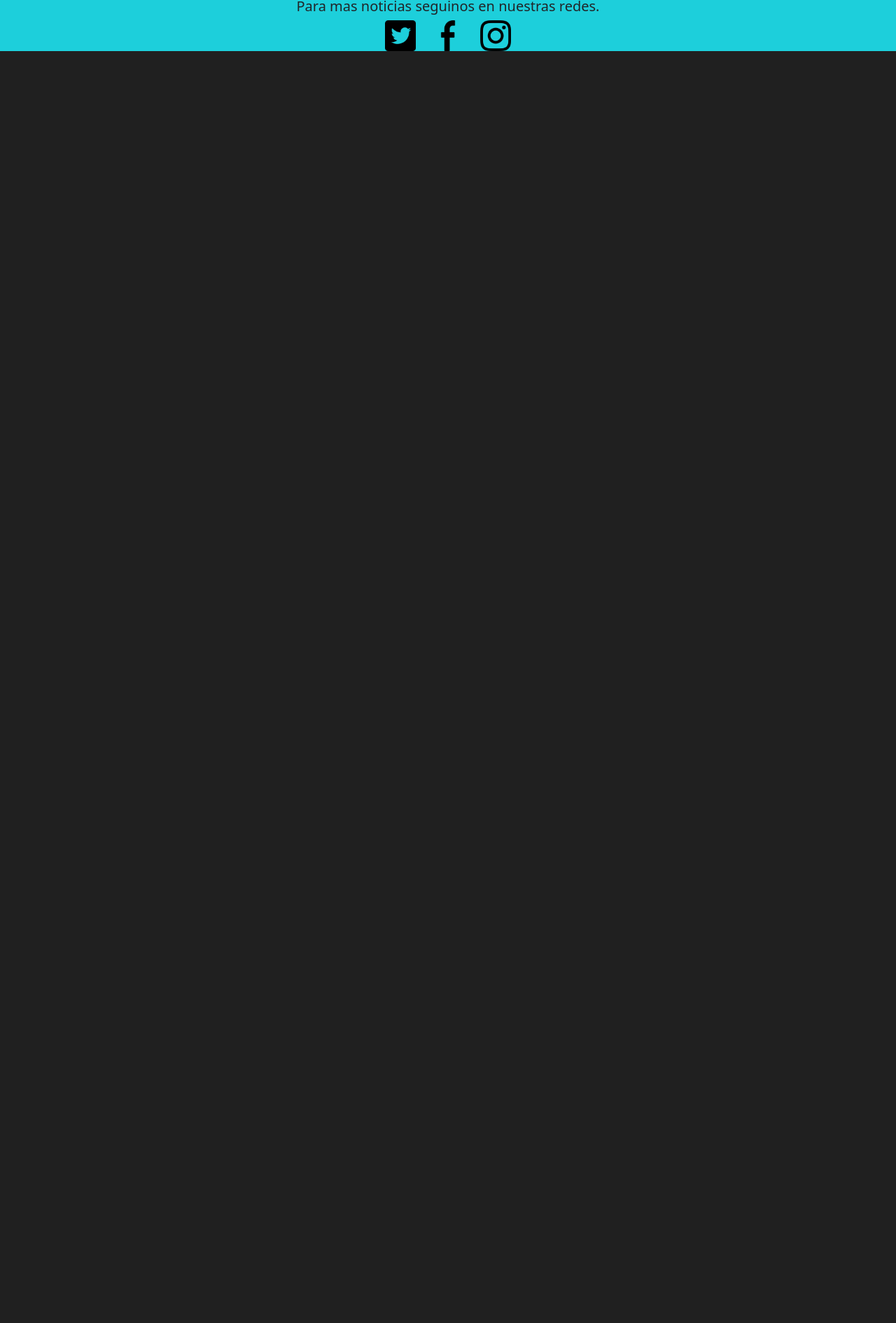
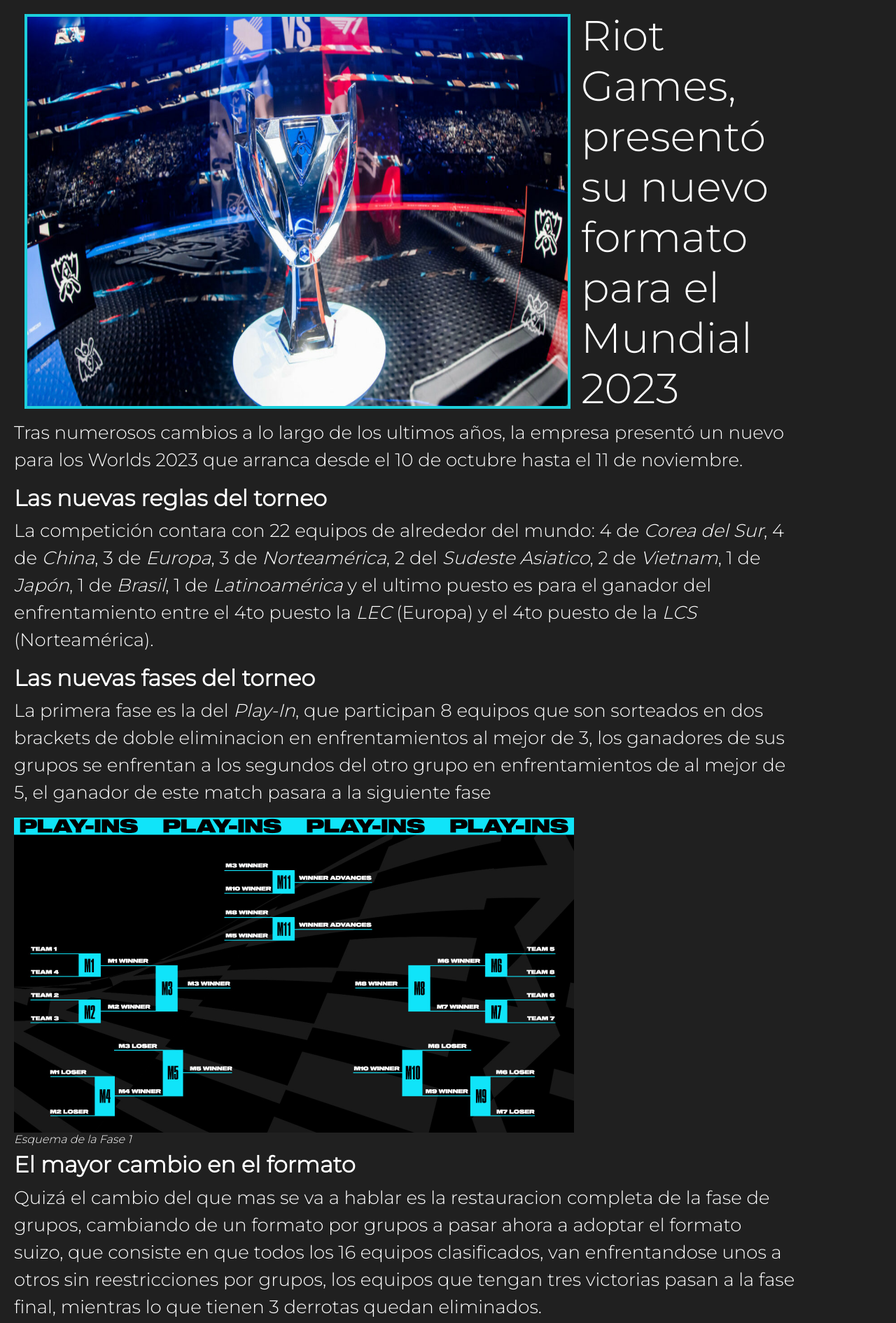
Before and after one commit to pabluchokk/PreEntrega2, a plain HTML site: page pages/worlds2023.html in a window 1280 px wide. Shown: the part 80-1970 px from the top of the page at 70% size. Before the commit the page ends 800 px from the top, so only its background shows below. Drawn offline with nearby package versions, Linux system fonts and the light colour scheme.

Commit message:
Realizacion de la segunda página (Worlds 2023)
Aplicacion de los diseños mobile y desktop, dandoles sus contenidos y estilos respectivos, manteniendo el enfoque para dispositivos de un min-width de 480px (mobile) y 1024px (desktop)

```diff
--- a/css/style.css
+++ b/css/style.css
@@ -53,7 +53,7 @@
 
 .container {
     color: #fff;
-    margin: 10px;
+    margin: 8px;
     font-size: 26px;
     font-family: "Montserrat";
 }
@@ -111,3 +111,50 @@
         font-size: 70px;
     }
 }
+
+/* WORLDS 2023 */
+
+.copa {
+    width: 450px;
+
+}
+
+.w2023pI {
+    width: 450px;
+}
+
+.w2023swiss {
+    width: 450px;
+}
+
+.w2023final {
+    width: 450px;
+}
+
+@media (min-width: 1024px) {
+    .copa {
+        width: 780px;
+        margin: 15px;
+        border: 4px solid rgb(29, 207, 219);
+    }
+
+    .tapa2 {
+        display: flex;
+    }
+
+    .tapa2 h1 {
+        font-size: 60px;
+    }
+
+    .w2023pI {
+        width: 800px;
+    }
+
+    .w2023swiss {
+        width: 800px;
+    }
+
+    .w2023final {
+        width: 800px;
+    }
+}
--- a/pages/worlds2023.html
+++ b/pages/worlds2023.html
@@ -27,7 +27,51 @@
             </a>
         </nav>
     </header>
-
+    <main>
+        <section class="container">
+            <div class="tapa2">
+                <img src="../images/copa.png" alt="Summoner's Cup 2022" class="copa">
+                <h1>Riot Games, presentó su nuevo formato para el Mundial 2023</h1>
+            </div>
+            <p>Tras numerosos cambios a lo largo de los ultimos años, la empresa presentó un nuevo para los Worlds 2023
+                que arranca desde el 10 de octubre hasta el 11 de noviembre.</p>
+        </section>
+        <section class="container">
+            <h2><b> Las nuevas reglas del torneo</b></h2>
+            <p>La competición contara con 22 equipos de alrededor del mundo: 4 de <em> Corea del Sur</em>, 4 de
+                <em>China</em>, 3 de <em>Europa</em>, 3 de <em>Norteamérica</em>, 2 del <em>Sudeste Asiatico</em>, 2 de
+                <em>Vietnam</em>, 1 de <em>Japón</em>, 1 de <em>Brasil</em>, 1 de <em>Latinoamérica</em> y el ultimo
+                puesto es para el ganador del enfrentamiento entre el 4to puesto la <em>LEC</em> (Europa) y el 4to
+                puesto de la <em>LCS</em> (Norteamérica).
+            </p>
+        </section>
+        <section class="container">
+            <h2><b> Las nuevas fases del torneo</b></h2>
+            <p>La primera fase es la del <em>Play-In</em>, que participan 8 equipos que son sorteados en dos brackets de
+                doble eliminacion en enfrentamientos al mejor de 3, los ganadores de sus grupos se enfrentan a los
+                segundos del otro grupo en enfrentamientos de al mejor de 5, el ganador de este match pasara a la
+                siguiente fase</p>
+            <img src="../images/w2023PlayIns.png" alt="Worlds 2023 Play-ins" class="w2023pI">
+            <h6><em>Esquema de la Fase 1</em></h6>
+        </section>
+        <section class="container">
+            <h2><b>El mayor cambio en el formato</b></h2>
+            <p>Quizá el cambio del que mas se va a hablar es la restauracion completa de la fase de grupos, cambiando de
+                un formato por grupos a pasar ahora a adoptar el formato suizo, que consiste en que todos los 16 equipos
+                clasificados, van enfrentandose unos a otros sin reestricciones por grupos, los equipos que tengan tres
+                victorias pasan a la fase final, mientras lo que tienen 3 derrotas quedan eliminados.</p>
+            <img src="../images/w2023grupos.png" alt="Worlds 2023 Fase 2" class="w2023swiss">
+            <h6><em>Esquema del formato suizo.</em></h6>
+        </section>
+        <section class="container">
+            <h2><b>La fase final</b></h2>
+            <p>Lo unico que quedo sin modificaciones fue la fase final, los ocho clasificados de la ultima fase son
+                sorteados y van enfrentandose en enfrentamientos al mejor de 5 hasta llegar a la final para coronar al
+                nuevo campeon del mundo.</p>
+            <img src="../images/w2023fasefinal.png" alt="Worlds 2023 fase final" class="w2023final">
+            <h6><em>Esquema de la fase final.</em></h6>
+        </section>
+    </main>
 
     <footer class="container-fluid">
         <div class="row">
@@ -38,8 +82,8 @@
                     alt="Twitter LoL Esports"></a>
             <a href="https://www.facebook.com/lolesports" target="_blank" class="col"><img src="../images/facebook.png"
                     alt="facebook lol Esports"></a>
-            <a href="https://www.instagram.com/lolesports/" target="_blank" class="col"><img src="../images/instagram.png"
-                    alt="instagram lol Esports"></a>
+            <a href="https://www.instagram.com/lolesports/" target="_blank" class="col"><img
+                    src="../images/instagram.png" alt="instagram lol Esports"></a>
         </div>
     </footer>
     <script src="https://cdn.jsdelivr.net/npm/@popperjs/core@2.11.6/dist/umd/popper.min.js"
```
Also changed, not shown: images/copa.png (added), images/w2023PlayIns.png (added), images/w2023fasefinal.png (added), images/w2023grupos.png (added).
